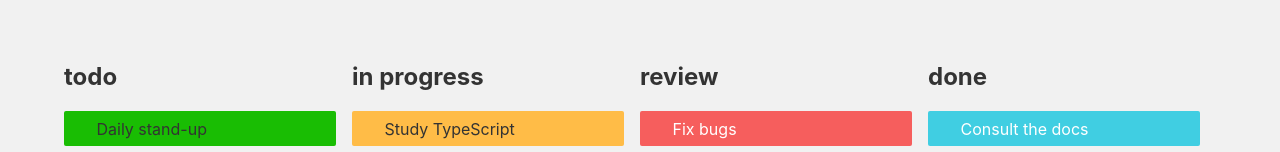
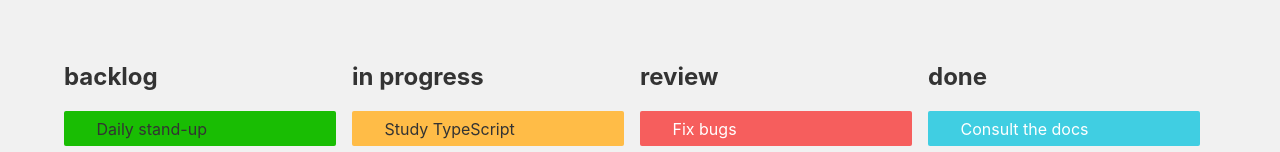
Before and after one commit to willemverbuyst/oppan-kanban-style-client, a Svelte app in the folder client/: page / in a window 1280 px wide. Shown: the part 177-329 px from the top of the page. Built offline with nearby package versions, Linux system fonts and the light colour scheme.

Commit message:
Rename status todo

```diff
--- a/client/src/App.svelte
+++ b/client/src/App.svelte
@@ -4,7 +4,7 @@
   import TaskDone from './ui/TaskDone.svelte';
   import TaskInProgress from './ui/TaskInProgress.svelte';
   import TaskReview from './ui/TaskReview.svelte';
-  import TaskTodo from './ui/TaskTodo.svelte';
+  import TaskBacklog from './ui/TaskBacklog.svelte';
   import dummyData from './data/dummy-data.json';
   import type { Task } from './models/task';
 
@@ -29,7 +29,7 @@
 <Header />
 <NewTodoInput on:addTodo={add} />
 <div class="board">
-  <TaskTodo bind:tasks on:removeTask={remove} />
+  <TaskBacklog bind:tasks on:removeTask={remove} />
   <TaskInProgress bind:tasks on:removeTask={remove} />
   <TaskReview bind:tasks on:removeTask={remove} />
   <TaskDone bind:tasks on:removeTask={remove} />
--- a/client/src/ui/TaskTodo.svelte
+++ b/client/src/ui/TaskBacklog.svelte
@@ -14,7 +14,7 @@
 </script>
 
 <div class="todo">
-  <h2>todo</h2>
+  <h2>backlog</h2>
   {#each tasks.filter((t) => t.status === 'todo') as task (task.id)}
     <label
       in:receive={{ key: task.id }}
```
